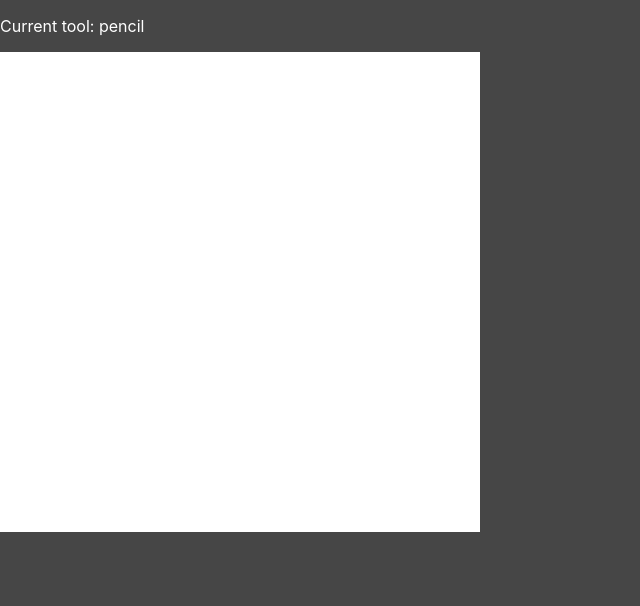
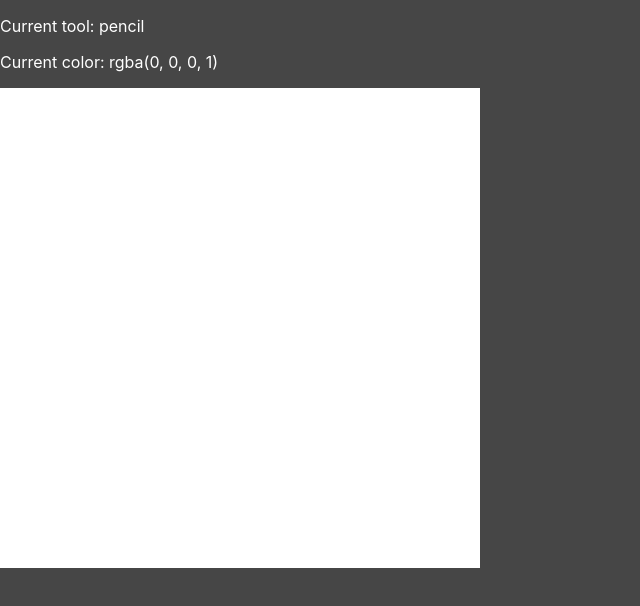
Before and after one commit to Microwave-WYB/pixel_art, a React (Create React App) app: page / in a window 1280 px wide. Shown: the top 606 px of the page, without its empty margins (0-640 px from the left). Built offline with nearby package versions, Linux system fonts and the light colour scheme.

Commit message:
Add color context

```diff
--- a/src/App.jsx
+++ b/src/App.jsx
@@ -4,15 +4,18 @@ import React from "react";
 import "./styles/App.css";
 
 import ToolContext from "./ToolContext";
+import ColorContext from "./ColorContext";
 
 export const PIXEL_WIDTH = 30;
 
 function App() {
   const [boardSize, setBoardSize] = React.useState([16, 16]);
   const [tool, setTool] = React.useState("pencil");
+  const [color, setColor] = React.useState([0, 0, 0, 1]);
   return (
     <ToolContext.Provider value={{tool, setTool}}>
       <p>Current tool: {tool}</p>
+      <p>Current color: {`rgba(${color[0]}, ${color[1]}, ${color[2]}, ${color[3]})`}</p>
       <Board
         numRow={boardSize[0]}
         numCol={boardSize[1]}
```
